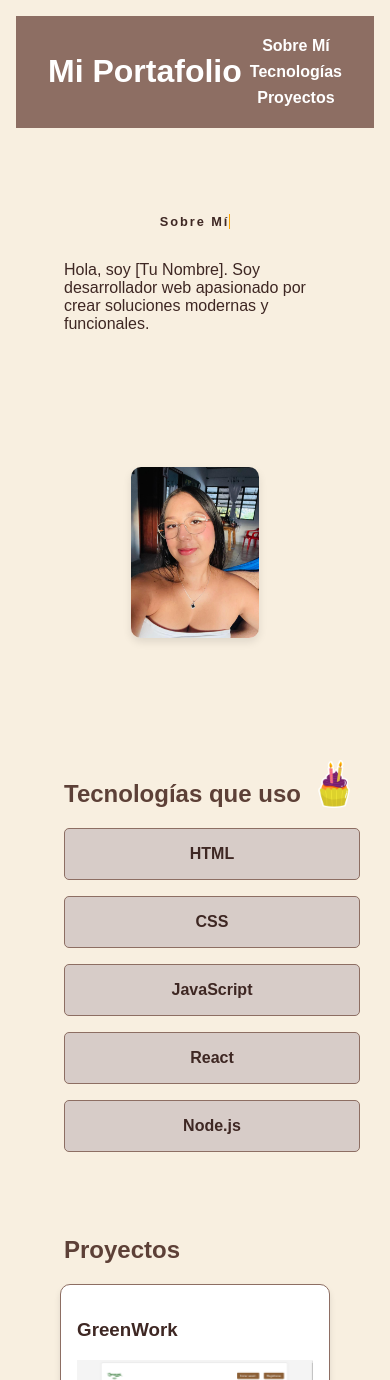
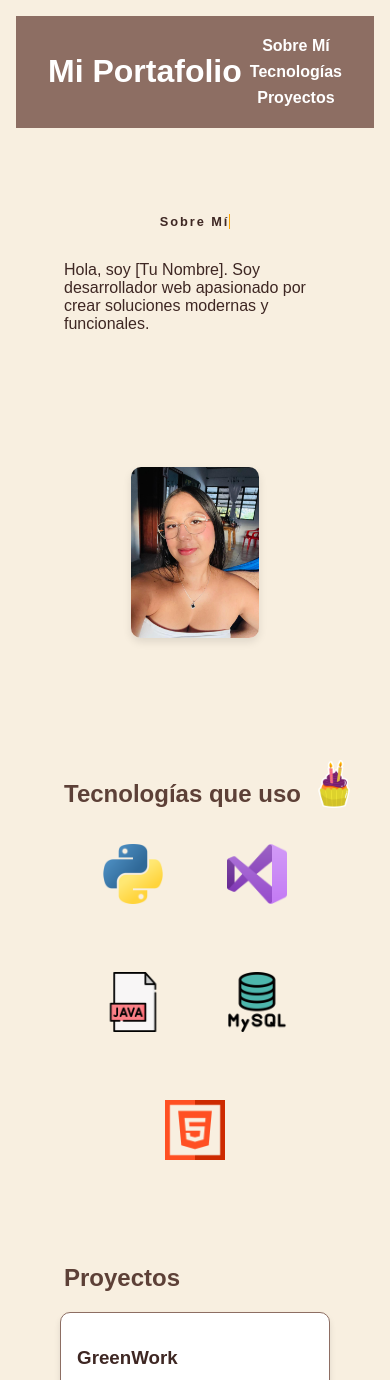
Before and after one commit to yesicablum/PortafolioBlum, a React (Vite) app: page / in a window 390 px wide. Shown: the top 1380 px of the page. Built offline with nearby package versions, Linux system fonts and the light colour scheme.

Commit message:
css for images

```diff
--- a/src/App.css
+++ b/src/App.css
@@ -60,17 +60,23 @@ h2 {
 .technologies {
   display: flex;
   justify-content: center;
-  gap: 1rem;
+  gap: 4rem; /* Reduce el espacio para mejor ajuste en pantallas pequeñas */
   flex-wrap: wrap;
 }
 
 .tech {
   padding: 1rem;
-  background-color: #d7ccc8;
-  border: 1px solid #8d6e63;
   border-radius: 5px;
   font-weight: bold;
   transition: transform 0.3s ease-in-out;
+  flex: 0 1 auto; /* Permite que los elementos se adapten sin forzarlos */
+  text-align: center;
+}
+
+.tech img {
+  width: 100%; /* Hace que la imagen se ajuste a su contenedor */
+  max-width: 80px; /* Establece un tamaño máximo */
+  height: auto; /* Mantiene la proporción */
 }
 
 .tech:hover {
@@ -236,14 +242,11 @@ footer {
   }
 
   .technologies {
-    flex-direction: column; /* Coloca las tecnologías en una columna */
-    gap: 1rem;
-    align-items: center;
+    gap: 2rem; /* Reduce la separación en móviles */
   }
 
-  .tech {
-    width: 100%; /* Haz que ocupen todo el ancho */
-    text-align: center; /* Alinear texto al centro */
+  .tech img {
+    max-width: 60px; /* Reduce el tamaño de las imágenes en pantallas pequeñas */
   }
 
   /* Proyectos */
--- a/src/pages/Portafolio.jsx
+++ b/src/pages/Portafolio.jsx
@@ -32,11 +32,11 @@ const Portafolio = () => {
                 <section id="technologies" className="section skills">
                     <h2>Tecnologías que uso</h2>
                     <div className="technologies">
-                        <div className="tech">HTML</div>
-                        <div className="tech">CSS</div>
-                        <div className="tech">JavaScript</div>
-                        <div className="tech">React</div>
-                        <div className="tech">Node.js</div>
+                        <div className="tech"><img src="piton.png" alt="" /></div>
+                        <div className="tech"><img src="visual-basico.png" alt="" /></div>
+                        <div className="tech"><img src="javascript.png" alt="" /></div>
+                        <div className="tech"><img src="mysql.png" alt="" /></div>
+                        <div className="tech"><img src="html.png" alt="" /></div>
                     </div>
                 </section>
                 <section id="projects" className="section">
```
